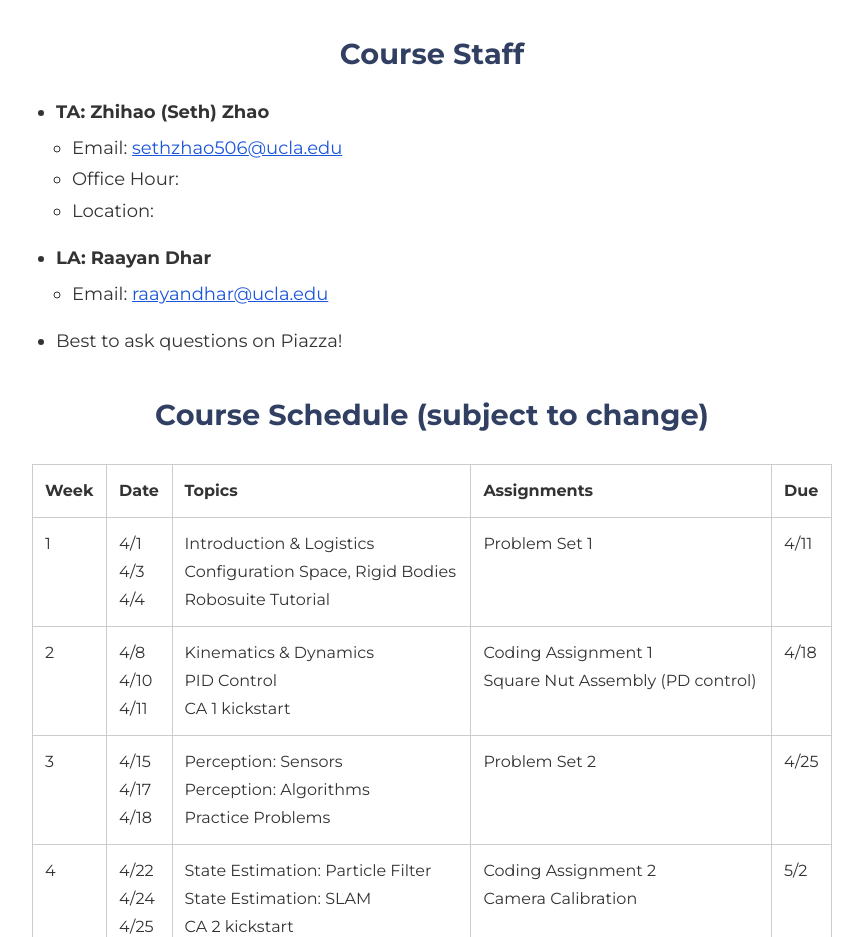
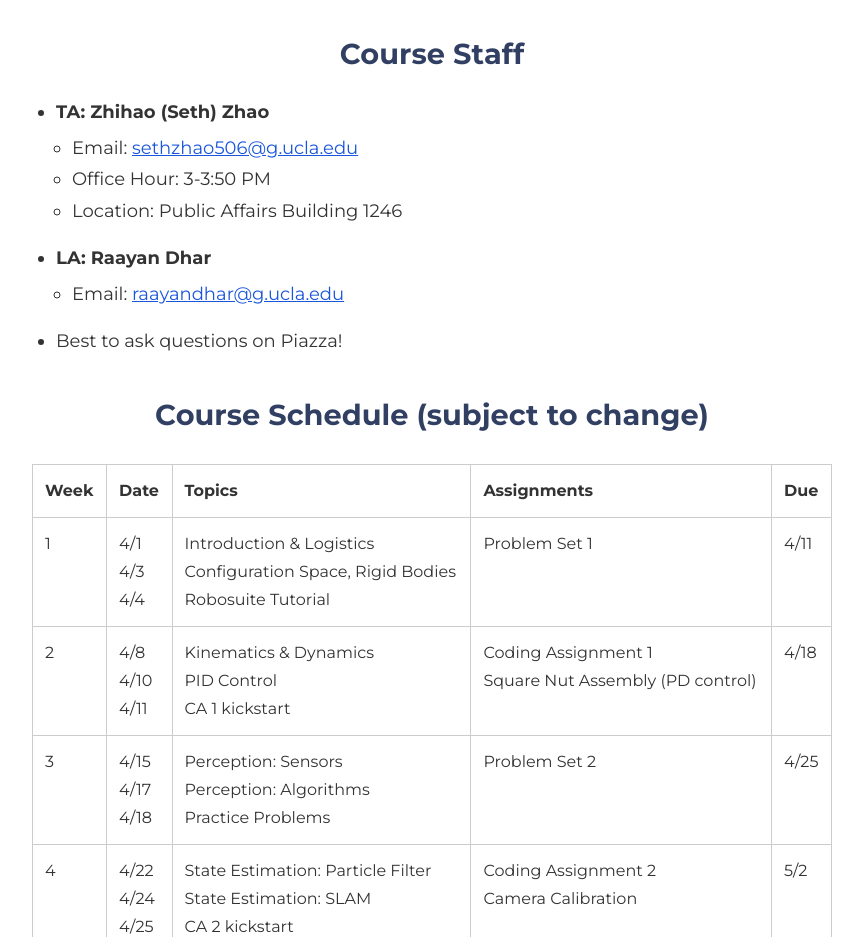
Before and after one commit to UCLA-Robot-Intelligence-Lab/UCLA-Robot-Intelligence-Lab.github.io, a SvelteKit app: page /cs188 in a window 1280 px wide. Shown: the part 2420-3357 px from the top of the page, without its empty margins (208-1071 px from the left). Built offline with nearby package versions, Linux system fonts and the light colour scheme.

Commit message:
Update email and TA OH location:

```diff
--- a/src/routes/cs188/+page.svelte
+++ b/src/routes/cs188/+page.svelte
@@ -72,13 +72,13 @@
   <ul>
     <li><strong>TA: Zhihao (Seth) Zhao</strong></li>
     <ul>
-      <li>Email: <a href="mailto:sethzhao506@ucla.edu">sethzhao506@ucla.edu</a></li>
-      <li>Office Hour:</li>
-      <li>Location:</li>
+      <li>Email: <a href="mailto:sethzhao506@g.ucla.edu">sethzhao506@g.ucla.edu</a></li>
+      <li>Office Hour: 3-3:50 PM</li>
+      <li>Location: Public Affairs Building 1246</li>
     </ul>
     <li><strong>LA: Raayan Dhar</strong></li>
     <ul>
-      <li>Email: <a href="mailto:raayandhar@ucla.edu">raayandhar@ucla.edu</a></li>
+      <li>Email: <a href="mailto:raayandhar@g.ucla.edu">raayandhar@g.ucla.edu</a></li>
     </ul>
     <li>Best to ask questions on Piazza!</li>
   </ul>
```
